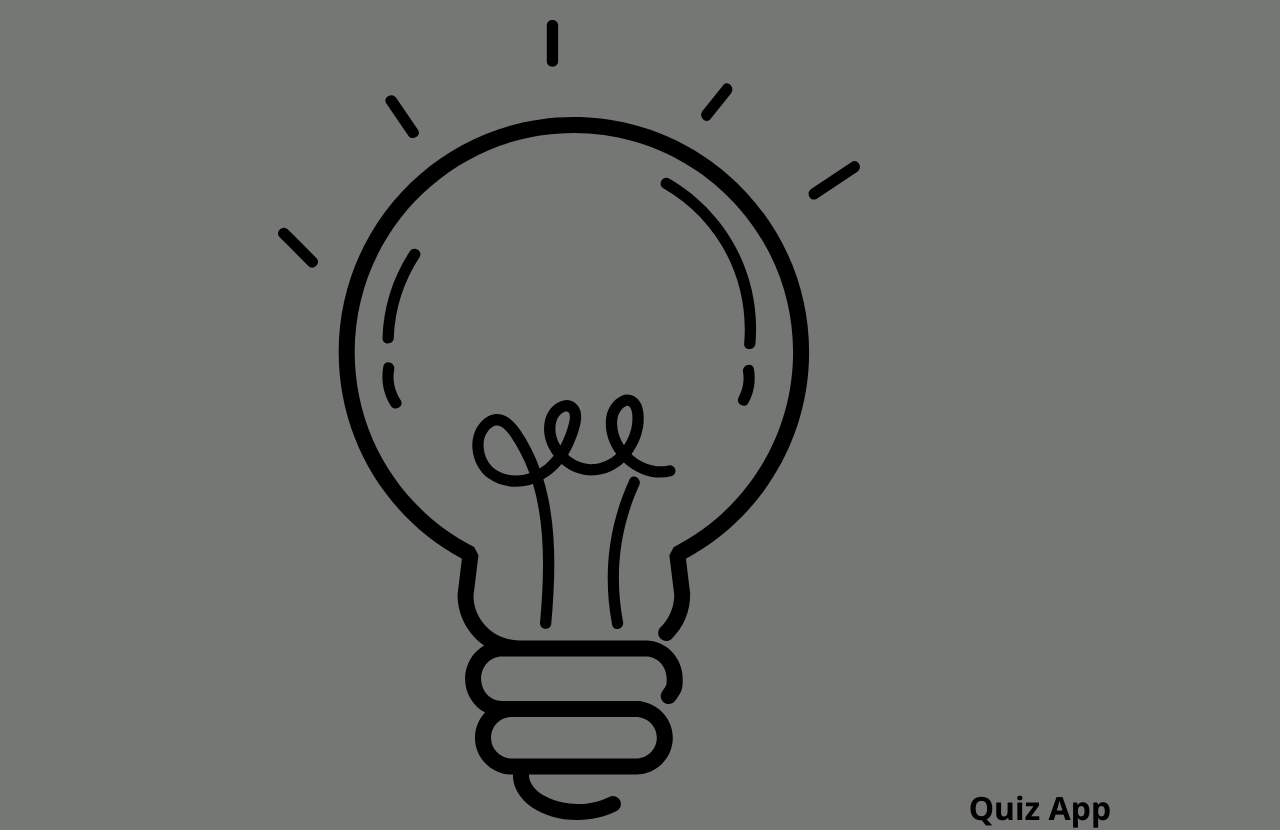
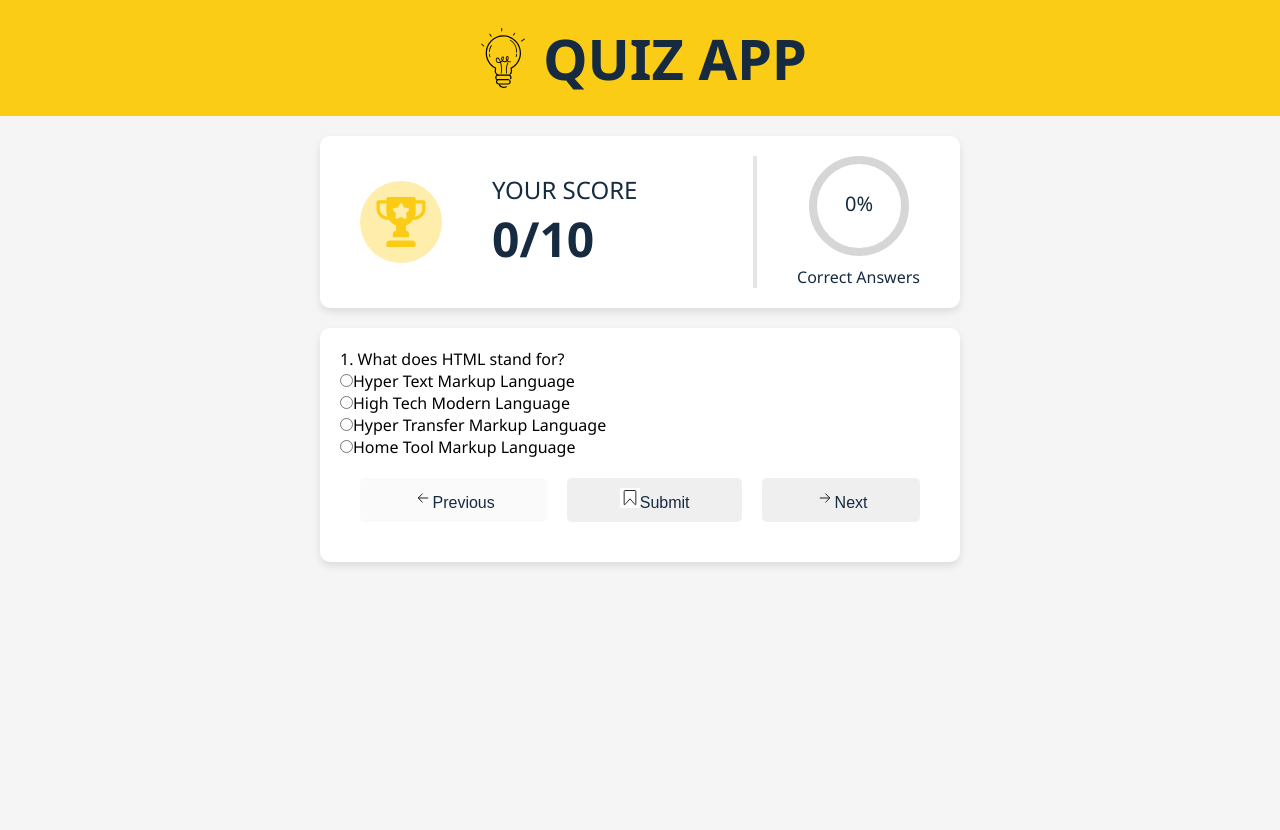
Before and after one commit to sahilkhan-777/quiz-app, a React (Vite) app: page / in a window 1280 px wide. Shown: the top 830 px of the page. After the commit the page ends 800 px from the top, so only its background shows below. Built offline with nearby package versions, Linux system fonts and the light colour scheme.

Commit message:
Update Header and Quiz component styles
Add styles to the new Score component

```diff
--- a/src/App.css
+++ b/src/App.css
@@ -1,8 +1,32 @@
+:root{
+    --primary-color: #facc15;
+    --secondary-color: #162A40;
+    --bg-color: #e5e5e5;
+}
+
 .header{
     width: 100%;
     padding: 20px;
-    background-color: #747773;
-    text-align: center;
+    background-color: var(--primary-color);
+    color: var(--secondary-color);
+}
+
+.header h1{
+    display: flex;
+    justify-content: center;
+    text-transform: uppercase;
+    font-size: 3.5rem;
+}
+
+.header .icon{
+    margin-right: 10px;
+    display: flex;
+    align-items: center;
+}
+
+.header .icon img{
+    width: 60px;
+    height: 60px;
 }
 
 .quiz{
@@ -21,3 +45,102 @@
     background-color: #f44336;
     color: white;
 }
+
+/* Score Component */
+.score{
+    display: flex;
+    align-items: center;
+    justify-content: space-between;
+    width: 50%;
+    margin: 20px auto;
+    padding: 20px 40px;
+    box-shadow: 0 4px 8px rgba(0, 0, 0, 0.1);
+    border-radius: 10px;
+    background-color: #fff;
+}
+
+.score .score-board{
+    display: flex;
+    align-items: center;
+    justify-content: center;
+    gap: 50px;
+}
+
+.score .icon{
+    display: flex;
+    align-items: center;
+    justify-content: center;
+    background-color: #ffeeab;
+    padding: 16px;
+    border-radius: 50%;
+}
+
+.score .icon svg{
+    width: 50px;
+    height: 50px;
+}
+
+.score .score-text{
+    color: var(--secondary-color);
+}
+
+.score .score-text p{
+    font-size: 1.5rem;
+    text-transform: uppercase;
+}
+
+.score .score-text h2{
+    font-size: 3rem;
+}
+
+.score-percentage{
+    display: flex;
+    flex-direction: column;
+    align-items: center;
+    gap: 10px;
+    border-left: 4px solid var(--bg-color);
+    padding-left: 40px;
+}
+
+.score-percentage p{
+    color: var(--secondary-color);
+}
+
+.progress-bar{
+    width: 100px;
+    height: 100px;
+}
+
+
+/* Quiz Component */
+.quiz{
+    width: 50%;
+    margin: 20px auto;
+    background-color: #fff;
+    border-radius: 10px;
+    box-shadow: 0 4px 8px rgba(0, 0, 0, 0.1);
+    height: auto;
+}
+
+
+.quiz .btn-group{
+    display: flex;
+    justify-content: space-between;
+    padding: 20px;
+    gap: 20px;
+}
+
+.quiz button{
+    padding: 10px 20px;
+    flex-grow: 1;
+    border: none;
+    border-radius: 5px;
+    color: var(--secondary-color);
+    font-size: 1rem;
+    cursor: pointer;
+}
+
+.quiz button svg{
+    width: 20px;
+    height: 20px;
+}
```
